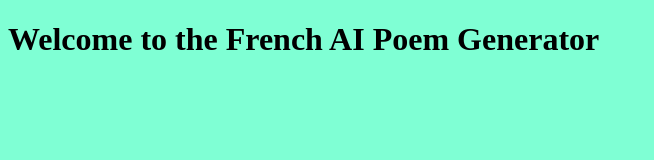
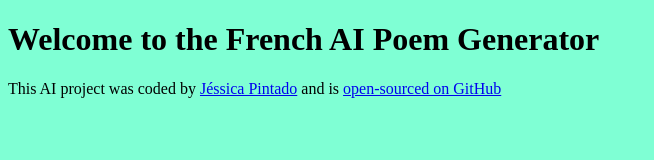
Before and after one commit to jdmpintado/french-poems-generator, a plain HTML site: page index.html in a window 1280 px wide. Shown: the whole page, without its empty margins (0-654 px from the left). Drawn offline with Linux system fonts and the light colour scheme.

Commit message:
Added the footer

```diff
--- a/index.html
+++ b/index.html
@@ -8,5 +8,18 @@
   </head>
   <body>
     <h1>Welcome to the French AI Poem Generator</h1>
+    <footer>
+      This AI project was coded by
+      <a href="https://github.com/jdmpintado" target="_blank"
+        >Jéssica Pintado</a
+      >
+      and is
+      <a
+        href="https://github.com/jdmpintado/french-poems-generator"
+        target="_blank"
+        >open-sourced on GitHub</a
+      >
+    </footer>
+    <script src="src/index.js"></script>
   </body>
 </html>
```
